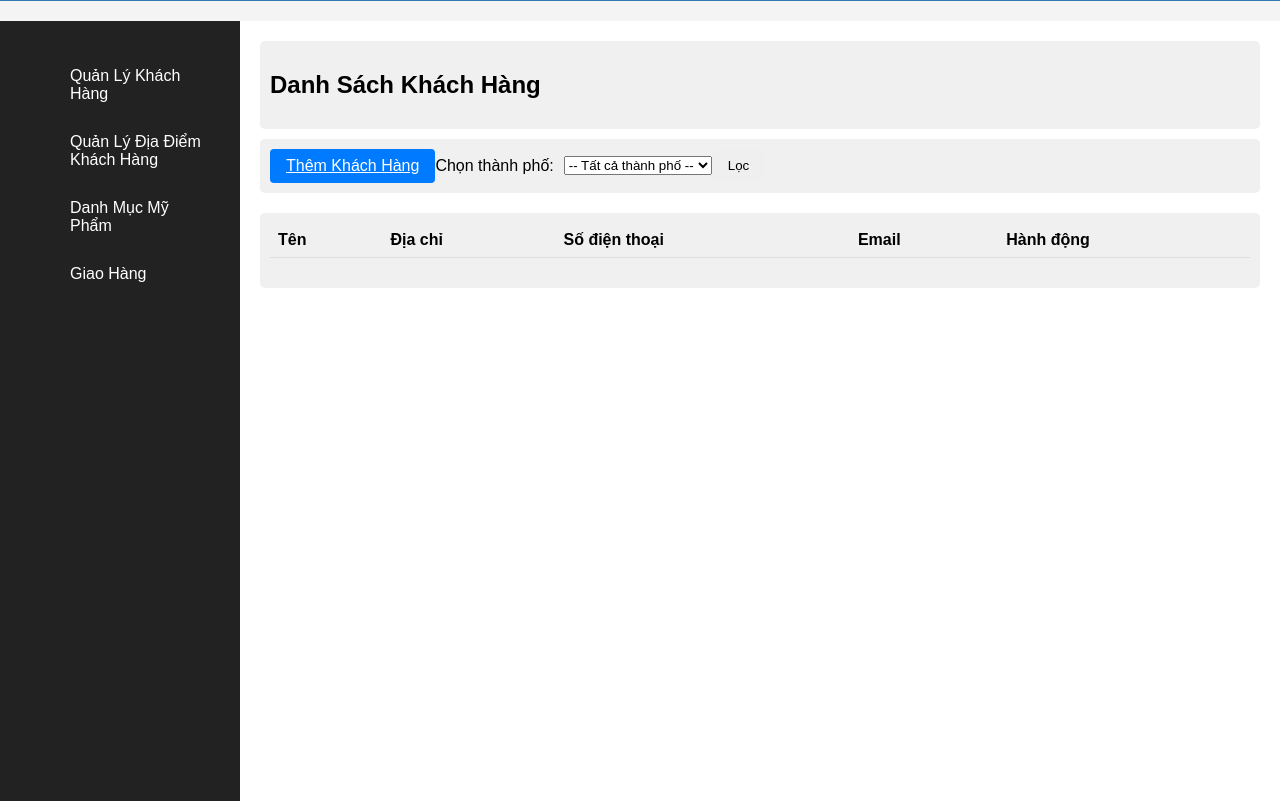
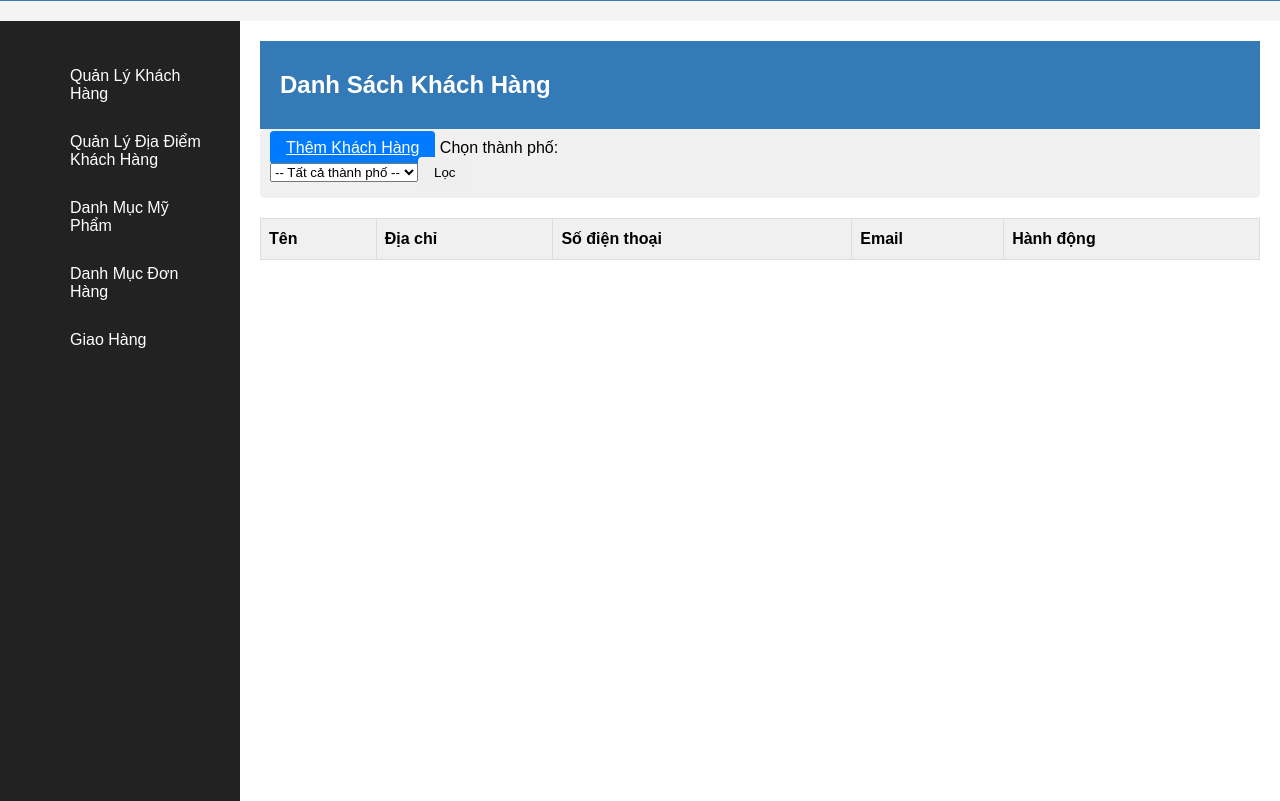
Before and after one commit to netprtony/QuanLyMyPham, a Flask app: page /customer-list in a window 1280 px wide. Shown: the part 121-922 px from the top of the page. Run offline with Flask 3, Linux system fonts and the light colour scheme; data that the repository does not hold is empty.

Commit message:
done order list

```diff
--- a/AppQuanLyMyPham.py
+++ b/AppQuanLyMyPham.py
@@ -1,6 +1,7 @@
 from flask import Flask, render_template, request, redirect, url_for, session
 from pymongo import MongoClient
 from bson.objectid import ObjectId
+from order_routes import order_bp
 
 client = MongoClient('mongodb://localhost:27017')
 db = client['QL_CosmeticsStore']
@@ -13,7 +14,8 @@ supplier_collection = db['Suppliers']
 
 app = Flask(__name__)
 app.secret_key = 'your_secret_key'  # Thiết lập secret_key cho session
-
+# Đăng ký Blueprint cho các route của đơn hàng
+app.register_blueprint(order_bp)
 # Danh sách khách hàng và địa điểm lưu trữ tạm thời
 customers = []
 locations = []  # Danh sách địa điểm giao hàng
@@ -59,20 +61,6 @@ def customer_list():
     customers = list(customers_collection.find())
     return render_template('customer_list.html', customers=customers, enumerate=enumerate)
 
-@app.route('/customers', methods=['GET', 'POST'])
-def customer_list():
-    if request.method == 'POST':
-        selected_city = request.form.get('city')
-        # Lọc khách hàng theo thành phố
-        customers = customers_collection.find({'address.city': selected_city})
-    else:
-        # Nếu không có lọc, lấy tất cả khách hàng
-        customers = customers_collection.find()
-
-    # Lấy danh sách các thành phố từ cơ sở dữ liệu (nếu có)
-    cities = customers_collection.distinct('address.city')
-
-    return render_template('customer_list.html', customers=customers, locations=locations)
 
 @app.route('/add-customer', methods=['GET', 'POST'])
 def add_customer():
--- a/static/style.css
+++ b/static/style.css
@@ -163,21 +163,21 @@ body {
 }
 
 /* Style cho phần nội dung chính */
-.customer-actions {
+.actions {
     background-color: #f0f0f0;
     padding: 10px;
     border-radius: 5px;
     margin-bottom: 20px;
 }
 
-.customer-list {
+.list {
     background-color: #f0f0f0;
     padding: 10px;
     border-radius: 5px;
     margin-bottom: 20px;
 }
 
-#customer-management {
+#management {
     padding: 20px;
     border: 1px solid #ddd;
     border-radius: 5px;
@@ -291,3 +291,22 @@ body {
     display: flex;
     align-items: center;
 }
+td, th {
+    padding: 10px; /* Điều chỉnh khoảng cách xung quanh */
+    line-height: 1.5; /* Điều chỉnh khoảng cách giữa các dòng */
+    border: 1px solid #ddd; /* Thêm đường viền nếu cần */
+}
+table {
+    width: 100%; /* Tùy chỉnh theo nhu cầu */
+    border-collapse: collapse; /* Bỏ khoảng cách giữa các ô */
+}
+ /* Thay đổi con trỏ thành pointer cho ô mã hóa đơn */
+ .textbox-id {
+    cursor: pointer; /* Thay đổi con trỏ khi di chuột */
+    color: blue; /* Có thể thay đổi màu sắc để nhận biết */
+    text-decoration: underline; /* Gạch chân để giống liên kết */
+}
+/* Có thể thêm hiệu ứng hover */
+.textbox-id:hover {
+    color: darkblue; /* Đổi màu khi di chuột */
+}
--- a/templates/customer_list.html
+++ b/templates/customer_list.html
@@ -3,12 +3,12 @@
     Danh Sách Khách Hàng
 {% endblock %}
 {% block content %}
-<div class="product-management">
-    <div class="product-header">
+<div class="management">
+    <div class="header">
         <h2> Danh Sách Khách Hàng</h2>
     </div>
 
-    <div class="customer-actions">
+    <div class="actions">
         <a href="/add-customer" class="btn btn-primary">Thêm Khách Hàng</a>
         <span class="filter-label">Chọn thành phố:</span>
         <form method="POST" action="{{ url_for('customer_list') }}" class="filter-form">
--- a/templates/layout.html
+++ b/templates/layout.html
@@ -23,6 +23,7 @@
                 <li><a href="/customer-list">Quản Lý Khách Hàng</a></li>
                 <li><a href="/locations">Quản Lý Địa Điểm Khách Hàng</a></li>
                 <li><a href="/products">Danh Mục Mỹ Phẩm</a></li>
+                <li><a href="/order-list">Danh Mục Đơn Hàng</a></li>
                 <li><a href="/delivery">Giao Hàng</a></li>
             </ul>
         </div>
```
Also changed, not shown: order_routes.py (added, +21 -0 lines), templates/order_list.html (added, +42 -0 lines).
